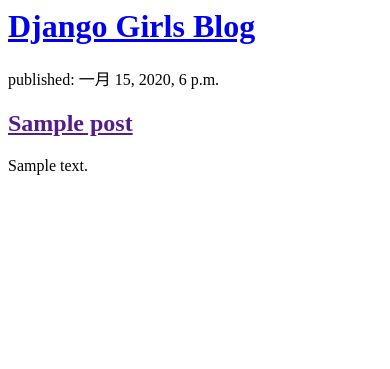
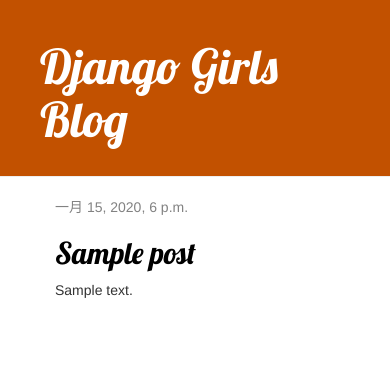
Before and after one commit to XXX960/my-first-blog, a Django app: page / in a window 390 px wide. Shown: the top 369 px of the page. Run offline with Django 3.2, Linux system fonts and the light colour scheme; tables that the repository leaves empty hold one stand-in row (values such as "Sample post"); some libraries are stand-ins or nearby versions.

Commit message:
Added view and template for detailed blog post as well as CSS for the site.

```diff
--- a/blog/static/css/blog.css
+++ b/blog/static/css/blog.css
@@ -1,3 +1,4 @@
+
 .page-header {
     background-color: #C25100;
     margin-top: 0;
@@ -44,3 +45,7 @@
 .post h2 a, .post h2 a:visited {
     color: #000000;
 }
+h1 a, h2 a {
+    color: #C25100;
+    font-family: 'Lobster';
+}
--- /dev/null
+++ b/blog/templates/blog/base.html
@@ -0,0 +1,22 @@
+{% load static %}
+<html>
+    <head>
+        <title>Django Girls blog</title>
+        <link rel="stylesheet" href="//maxcdn.bootstrapcdn.com/bootstrap/3.2.0/css/bootstrap.min.css">
+        <link rel="stylesheet" href="//maxcdn.bootstrapcdn.com/bootstrap/3.2.0/css/bootstrap-theme.min.css">
+        <link rel="stylesheet" href="{% static 'css/blog.css' %}">
+    </head>
+    <body>
+      <div class="page-header">
+         <h1><a href="/">Django Girls Blog</a></h1>
+     </div>
+     <div class="content container">
+         <div class="row">
+             <div class="col-md-8">
+             {% block content %}
+             {% endblock %}
+             </div>
+         </div>
+     </div>
+    </body>
+</html>
--- a/blog/templates/blog/post_list.html
+++ b/blog/templates/blog/post_list.html
@@ -1,11 +1,15 @@
-<div>
-    <h1><a href="/">Django Girls Blog</a></h1>
-</div>
+{% extends 'blog/base.html' %}
 
-{% for post in posts %}
-    <div>
-        <p>published: {{ post.published_date }}</p>
-        <h2><a href="">{{ post.title }}</a></h2>
-        <p>{{ post.text|linebreaksbr }}</p>
-    </div>
-{% endfor %}
+{% block content %}
+    {% for post in posts %}
+    <link href="//fonts.googleapis.com/css?family=Lobster&subset=latin,latin-ext" rel="stylesheet" type="text/css">
+        <div class="post">
+            <div class="date">
+                {{ post.published_date }}
+            </div>
+            <h2><a href="{% url 'post_detail' pk=post.pk %}">{{ post.title }}</a></h2>
+
+            <p>{{ post.text|linebreaksbr }}</p>
+        </div>
+    {% endfor %}
+{% endblock %}
--- a/blog/urls.py
+++ b/blog/urls.py
@@ -2,4 +2,5 @@
 from . import views
 urlpatterns = [
     path('', views.post_list, name='post_list'),
+    path('post/<int:pk>/', views.post_detail, name='post_detail'),
 ]
--- a/blog/views.py
+++ b/blog/views.py
@@ -1,8 +1,14 @@
 from django.shortcuts import render
 from django.utils import timezone
 from .models import Post
+from django.shortcuts import render, get_object_or_404
 
 # Create your views here.
 def post_list(request):
     posts = Post.objects.filter(published_date__lte=timezone.now()).order_by('published_date')
     return render(request, 'blog/post_list.html', {'posts': posts})
+
+
+def post_detail(request, pk):
+    post = get_object_or_404(Post, pk=pk)
+    return render(request, 'blog/post_detail.html', {'post': post})
```
Also changed, not shown: blog/templates/blog/post_detail.html (added, +13 -0 lines).
